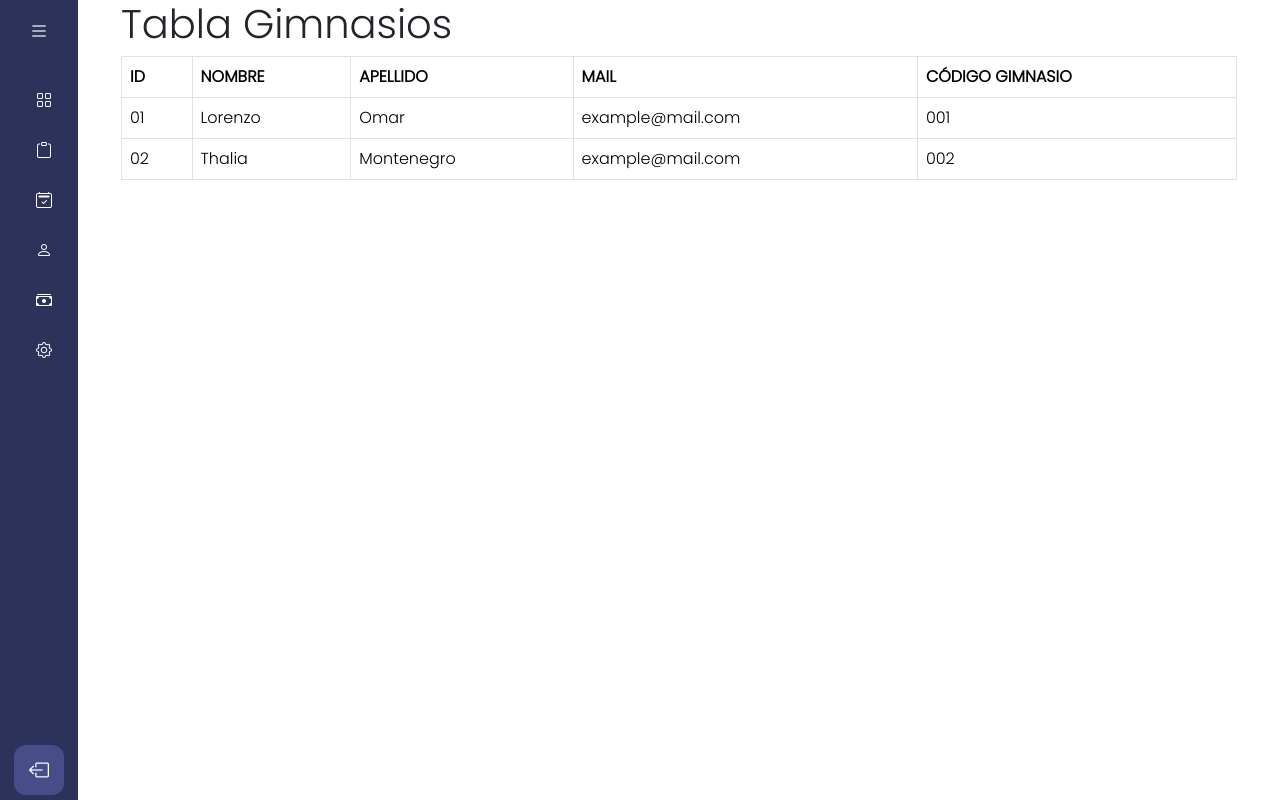
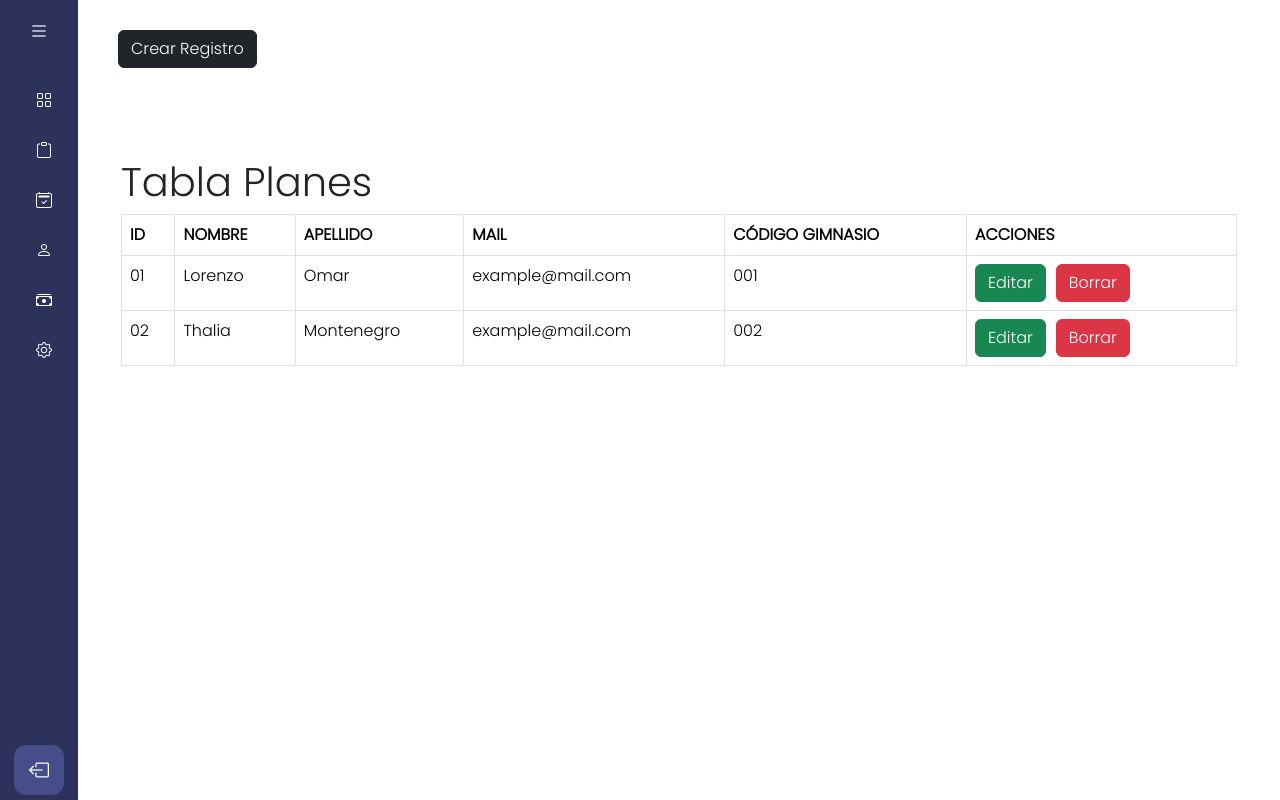
Before and after one commit to MICHELLCGs/frontend_fithub, a Vue app: page /gimnasiosadmin in a window 1280 px wide. Built offline with nearby package versions, Linux system fonts and the light colour scheme.

Commit message:
Admin_update

```diff
--- a/package.json
+++ b/package.json
@@ -10,10 +10,12 @@
     "@popperjs/core": "^2.11.8",
     "bootstrap": "^5.3.0",
     "bootstrap-icons": "^1.10.5",
+    "chartjs": "^0.3.24",
     "core-js": "^3.8.3",
     "jquery": "^3.7.0",
     "register-service-worker": "^1.7.2",
     "vue": "^3.2.13",
+    "vue-chartjs": "^5.2.0",
     "vue-router": "^4.0.3",
     "vuex": "^4.0.0"
   },
--- a/src/views/Auth/Admin/Gimnasios.vue
+++ b/src/views/Auth/Admin/Gimnasios.vue
@@ -1,12 +1,15 @@
 <template>
   <SidebarAdmin />
   <div class="home_content">
+    <div class="create-button">
+      <button class="btn btn-dark butcreate" @click="createRow">Crear Registro</button>
+    </div>
     <main role="main" class="container tab">
       <div class="row">
         <div class="col-12">
-          <h1>Tabla Gimnasios</h1>
+          <h1>Tabla Planes</h1>
           <div class="table-responsive">
-            <table class="table table-bordered" style="margin-bottom: 100px;">
+            <table class="table table-bordered" style="margin-bottom: 100px">
               <thead>
                 <tr>
                   <th>ID</th>
@@ -14,23 +17,20 @@
                   <th>APELLIDO</th>
                   <th>MAIL</th>
                   <th>CÓDIGO GIMNASIO</th>
-
+                  <th>ACCIONES</th>
                 </tr>
               </thead>
               <tbody>
-                <tr>
-                  <td>01</td>
-                  <td>Lorenzo</td>
-                  <td>Omar</td>
-                  <td>example@mail.com</td>
-                  <td>001</td>
-                </tr>
-                <tr>
-                  <td>02</td>
-                  <td>Thalia</td>
-                  <td>Montenegro</td>
-                  <td>example@mail.com</td>
-                  <td>002</td>
+                <tr v-for="row in rows" :key="row.id">
+                  <td>{{ row.id }}</td>
+                  <td>{{ row.nombre }}</td>
+                  <td>{{ row.apellido }}</td>
+                  <td>{{ row.mail }}</td>
+                  <td>{{ row.codigo_gimnasio }}</td>
+                  <td>
+                    <button class="btn btn-success buttab" @click="editRow(row.id)">Editar</button>
+                    <button class="btn btn-danger buttab" @click="deleteRow(row.id)">Borrar</button>
+                  </td>
                 </tr>
               </tbody>
             </table>
@@ -38,27 +38,128 @@
         </div>
       </div>
     </main>
+    <div class="modal" v-if="editingRow">
+      <div class="modal-dialog">
+        <div class="modal-content">
+          <div class="modal-header">
+            <h5 class="modal-title">{{ editingRow ? 'Editar Registro' : 'Crear Registro' }}</h5>
+            <button type="button" class="btn-close" @click="cancelEdit">
+              <span></span>
+            </button>
+          </div>
+          <div class="modal-body">
+            <form @submit.prevent="saveChanges">
+              <div class="form-group">
+                <label for="id">ID</label>
+                <input type="text" class="form-control" id="id" v-model="editingRow.id" disabled>
+              </div>
+              <div class="form-group">
+                <label for="nombre">Nombre</label>
+                <input type="text" class="form-control" id="nombre" v-model="editingRow.nombre">
+              </div>
+              <div class="form-group">
+                <label for="apellido">Apellido</label>
+                <input type="text" class="form-control" id="apellido" v-model="editingRow.apellido">
+              </div>
+              <div class="form-group">
+                <label for="mail">Mail</label>
+                <input type="email" class="form-control" id="mail" v-model="editingRow.mail">
+              </div>
+              <div class="form-group">
+                <label for="codigo_gimnasio">Código Gimnasio</label>
+                <input type="text" class="form-control" id="codigo_gimnasio" v-model="editingRow.codigo_gimnasio">
+              </div>
+              <button type="submit" class="btn btn-primary butinside">{{ editingRow ? 'Guardar Cambios' : 'Crear' }}</button>
+              <button type="button" class="btn btn-secondary butinside" @click="cancelEdit">Cancelar</button>
+            </form>
+          </div>
+        </div>
+      </div>
+    </div>
+
   </div>
 </template>
 
+<script>
+import 'bootstrap/dist/css/bootstrap.min.css'; // Importa el CSS de Bootstrap
+import 'bootstrap/dist/js/bootstrap.bundle.min.js'; // Importa el JavaScript de Bootstrap
 
-  <script>
 import SidebarAdmin from "@/components/layout/sidebars/SidebarAdmin.vue";
 export default {
   name: "Gimnasios",
-    components() {
-      SidebarAdmin;
+  components: {
+    SidebarAdmin,
   },
-    components: { SidebarAdmin},
+  data() {
+    return {
+      rows: [
+        {
+          id: "01",
+          nombre: "Lorenzo",
+          apellido: "Omar",
+          mail: "example@mail.com",
+          codigo_gimnasio: "001",
+        },
+        {
+          id: "02",
+          nombre: "Thalia",
+          apellido: "Montenegro",
+          mail: "example@mail.com",
+          codigo_gimnasio: "002",
+        },
+      ],
+      editingRow: null,
+    };
+  },
+  methods: {
+    editRow(id) {
+      // Obtener los datos del registro correspondiente al ID
+      // Puedes realizar una petición a tu API o trabajar con datos simulados
+      // Aquí se utiliza el array "rows" para buscar el registro
+      const rowData = this.rows.find(row => row.id === id);
+      this.editingRow = { ...rowData };
+    },
+    deleteRow(id) {
+      // Aquí puedes realizar una petición a tu API para borrar el registro correspondiente al ID
+      // Por simplicidad, se mostrará un mensaje en la consola y se eliminará el registro del array "rows"
+      console.log("Borrando registro con ID:", id);
+      this.rows = this.rows.filter(row => row.id !== id);
+    },
+    saveChanges() {
+      if (this.editingRow) {
+        // Aquí puedes realizar una petición a tu API para guardar los cambios del registro existente
+        // this.editingRow contiene los datos editados del formulario
+        console.log("Guardando cambios", this.editingRow);
+      } else {
+        // Aquí puedes realizar una petición a tu API para crear un nuevo registro
+        // this.editingRow contiene los datos del nuevo registro
+        console.log("Creando registro", this.editingRow);
+      }
+      this.cancelEdit();
+    },
+    cancelEdit() {
+      this.editingRow = null;
+    },
+    createRow() {
+      this.editingRow = {
+        id: "",
+        nombre: "",
+        apellido: "",
+        mail: "",
+        codigo_gimnasio: "",
+      };
+    },
+  },
 };
 </script>
-
 
 <style>
 /*
   Home Content
   */
-
+  .tab {
+  margin-top: 90px;
+}
 .home_content {
   position: absolute;
   height: 100%;
@@ -72,14 +173,73 @@
 .home_content .text {
   font-size: 25px;
   font-weight: 500;
-    color: #474D89;
+  color: #474d89;
   margin: 12px;
   flex-grow: 1;
-    overflow-y: auto
+  overflow-y: auto;
+}
+.sidebar {
+  position: fixed;
+  top: 0;
+  left: 0;
+  height: 100%;
+  z-index: 2;
 }
 
-  .sidebar.active~.home_content {
+.sidebar.active ~ .home_content {
   left: 240px;
   right: 0;
 }
+
+.modal {
+  display: block;
+  background: rgba(0, 0, 0, 0.5);
+  position: fixed;
+  top: 0;
+  left: 0;
+  width: 100%;
+  height: 100%;
+  z-index: 1000;
+}
+
+.modal-dialog {
+  margin: 10% auto;
+  max-width: 500px;
+}
+
+.modal-content {
+  position: relative;
+  background-color: #fff;
+  padding: 20px;
+}
+
+.modal-header {
+  border-bottom: none;
+}
+
+.modal-title {
+  margin-bottom: 15px;
+}
+
+.close {
+  position: absolute;
+  right: 10px;
+  top: 10px;
+  font-size: 24px;
+}
+
+.create-button {
+  margin: 20px;
+}
+.butcreate{
+  margin-left: 20px;
+  margin-top: 10px;
+}
+.butinside{
+  margin-top: 15px;
+  margin-right: 15px;
+}
+.buttab{
+  margin-right: 10px;
+}
 </style>
--- a/src/views/Auth/Admin/Planes.vue
+++ b/src/views/Auth/Admin/Planes.vue
@@ -2,7 +2,7 @@
   <SidebarAdmin />
   <div class="home_content">
     <div class="create-button">
-      <button class="btn btn-dark" @click="createRow">Crear Registro</button>
+      <button class="btn btn-dark butcreate" @click="createRow">Crear Registro</button>
     </div>
     <main role="main" class="container tab">
       <div class="row">
@@ -13,23 +13,23 @@
               <thead>
                 <tr>
                   <th>ID</th>
-                  <th>NOMBRE</th>
-                  <th>APELLIDO</th>
-                  <th>MAIL</th>
-                  <th>CÓDIGO GIMNASIO</th>
+                  <th>COD. USUARIO</th>
+                  <th>FECHA</th>
+                  <th>NRO. DE OPERACIÓN</th>
+                  <th>MONTO</th>
                   <th>ACCIONES</th>
                 </tr>
               </thead>
               <tbody>
                 <tr v-for="row in rows" :key="row.id">
                   <td>{{ row.id }}</td>
-                  <td>{{ row.nombre }}</td>
-                  <td>{{ row.apellido }}</td>
-                  <td>{{ row.mail }}</td>
-                  <td>{{ row.codigo_gimnasio }}</td>
+                  <td>{{ row.cod_user}}</td>
+                  <td>{{ row.fecha }}</td>
+                  <td>{{ row.nro_operacion }}</td>
+                  <td>{{ row.monto }}</td>
                   <td>
-                    <button class="btn btn-success" @click="editRow(row.id)">Editar</button>
-                    <button class="btn btn-danger" @click="deleteRow(row.id)">Borrar</button>
+                    <button class="btn btn-success buttab" @click="editRow(row.id)">Editar</button>
+                    <button class="btn btn-danger buttab" @click="deleteRow(row.id)">Borrar</button>
                   </td>
                 </tr>
               </tbody>
@@ -43,8 +43,8 @@
         <div class="modal-content">
           <div class="modal-header">
             <h5 class="modal-title">{{ editingRow ? 'Editar Registro' : 'Crear Registro' }}</h5>
-            <button type="button" class="close" @click="cancelEdit">
-              <span>&times;</span>
+            <button type="button" class="btn-close" @click="cancelEdit">
+              <span></span>
             </button>
           </div>
           <div class="modal-body">
@@ -54,23 +54,23 @@
                 <input type="text" class="form-control" id="id" v-model="editingRow.id" disabled>
               </div>
               <div class="form-group">
-                <label for="nombre">Nombre</label>
-                <input type="text" class="form-control" id="nombre" v-model="editingRow.nombre">
+                <label for="cod_user">COD USUARIO</label>
+                <input type="text" class="form-control" id="cod_user" v-model="editingRow.cod_user">
               </div>
               <div class="form-group">
-                <label for="apellido">Apellido</label>
-                <input type="text" class="form-control" id="apellido" v-model="editingRow.apellido">
+                <label for="fecha">FECHA</label>
+                <input type="text" class="form-control" id="fecha" v-model="editingRow.fecha">
               </div>
               <div class="form-group">
-                <label for="mail">Mail</label>
-                <input type="email" class="form-control" id="mail" v-model="editingRow.mail">
+                <label for="nro_operacion">NRO DE OPERACIÓN</label>
+                <input type="text" class="form-control" id="mail" v-model="editingRow.nro_operacion">
               </div>
               <div class="form-group">
-                <label for="codigo_gimnasio">Código Gimnasio</label>
-                <input type="text" class="form-control" id="codigo_gimnasio" v-model="editingRow.codigo_gimnasio">
+                <label for="monto">MONTO</label>
+                <input type="text" class="form-control" id="monto" v-model="editingRow.monto">
               </div>
-              <button type="submit" class="btn btn-primary">{{ editingRow ? 'Guardar Cambios' : 'Crear' }}</button>
-              <button type="button" class="btn btn-secondary" @click="cancelEdit">Cancelar</button>
+              <button type="submit" class="btn btn-primary butinside">{{ editingRow ? 'Guardar Cambios' : 'Crear' }}</button>
+              <button type="button" class="btn btn-secondary butinside" @click="cancelEdit">Cancelar</button>
             </form>
           </div>
         </div>
@@ -95,17 +95,17 @@ export default {
       rows: [
         {
           id: "01",
-          nombre: "Lorenzo",
-          apellido: "Omar",
-          mail: "example@mail.com",
-          codigo_gimnasio: "001",
+          cod_user: "1",
+          fecha: "4/4/2023",
+          nro_operacion: "33123123",
+          monto: "99.9",
         },
         {
           id: "02",
-          nombre: "Thalia",
-          apellido: "Montenegro",
-          mail: "example@mail.com",
-          codigo_gimnasio: "002",
+          cod_user:"2",
+          fecha: "4/5/2023",
+          nro_operacion:"245234532",
+          monto: "99.9",
         },
       ],
       editingRow: null,
@@ -178,6 +178,13 @@ export default {
   flex-grow: 1;
   overflow-y: auto;
 }
+.sidebar {
+  position: fixed;
+  top: 0;
+  left: 0;
+  height: 100%;
+  z-index: 2;
+}
 
 .sidebar.active ~ .home_content {
   left: 240px;
@@ -224,4 +231,15 @@ export default {
 .create-button {
   margin: 20px;
 }
+.butcreate{
+  margin-left: 20px;
+  margin-top: 10px;
+}
+.butinside{
+  margin-top: 15px;
+  margin-right: 15px;
+}
+.buttab{
+  margin-right: 10px;
+}
 </style>
```
Also changed, not shown: src/views/Auth/Admin/HomeAdmin.vue (+11 -0 lines), 1 other file (tests, documents, lock files or other folders). Lines whose indentation alone changed are shown as unchanged.
